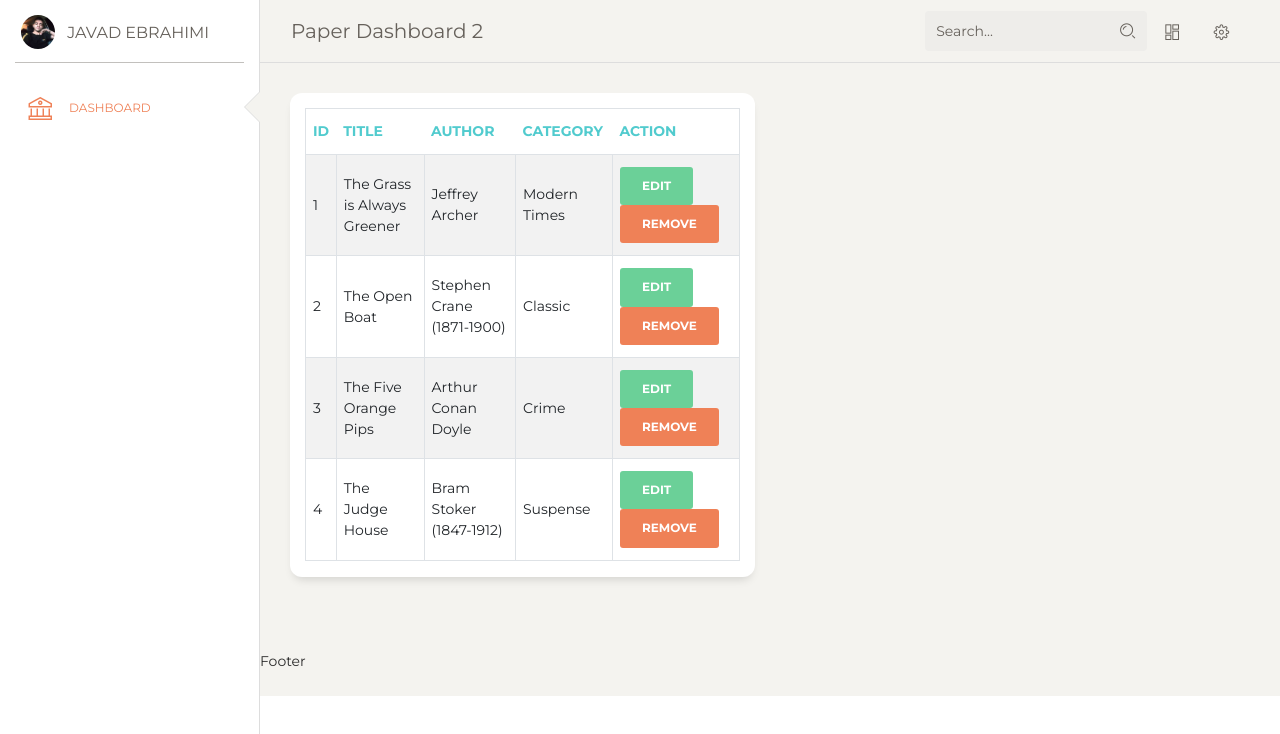
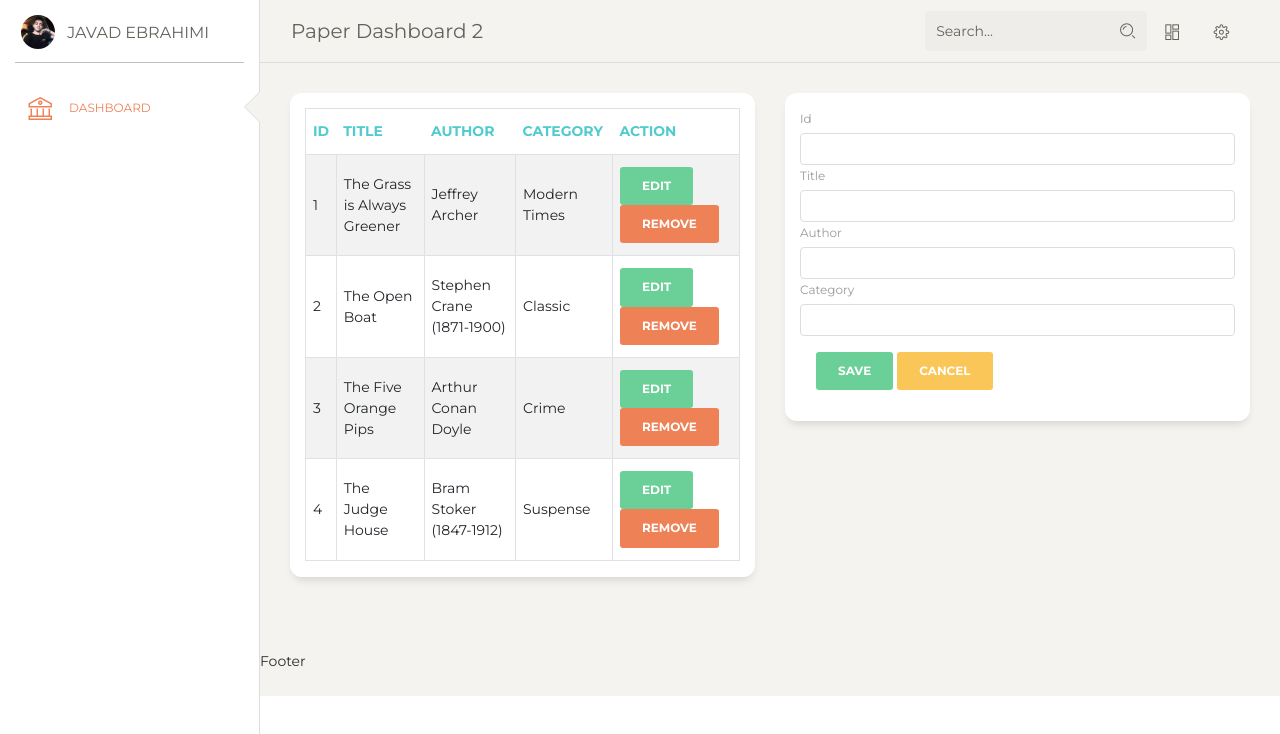
Before and after one commit to javadebrahimi68/sample03, a React (Create React App) app: page / in a window 1280 px wide. Shown: the top 734 px of the page. Built offline with nearby package versions, Linux system fonts and the light colour scheme.

Commit message:
create book edit
clear form
show select book in edit form

```diff
--- a/src/components/BookList/bookInfo.js
+++ b/src/components/BookList/bookInfo.js
@@ -1,6 +1,7 @@
 import React from 'react'
 
-export const bookInfo = ({books}) => {
+export const bookInfo = ({books,editBook}) => {
+
   return (
     <div className="col-md-6">
     <div className="card card-stats">
@@ -26,7 +27,7 @@ export const bookInfo = ({books}) => {
                                     <td>{item.author}</td>
                                     <td>{item.cat}</td>
                                     <td>
-                                        <button className='btn btn-success mr-1'>Edit</button>
+                                        <button className='btn btn-success mr-1' onClick={()=>editBook(item.id)}>Edit</button>
                                         <button className='btn btn-danger mr-1'>Remove</button>
                                     </td>
                                 </tr>)
--- a/src/components/BookList/bookList.js
+++ b/src/components/BookList/bookList.js
@@ -1,15 +1,38 @@
-import React from 'react';
-import {books} from '../../services/initialData';
+import React, { useState } from 'react';
+import { initialBooks, myBooks } from '../../services/initialData';
 import BookInfo from './bookInfo';
-export const bookList = () => {
+import EditBook from './editBook';
+const BookList = () => {
+    const [selectedBook, setSelectedBook] = useState(initialBooks);
 
+    const [books, setBooks] = useState(myBooks);
+    const editBook = (id) => {
+        const bookIndex = books.findIndex(c => c.id === id);
+        books.forEach(element => {
+            element.editMode = false;
+        });
+        books[bookIndex].editMode = true;
+        setBooks([...books]);
+        setSelectedBook(books[bookIndex]);
+        //  console.log('booklist/editbook fun', selectedBook);
+    };
+    const clearForm = () => {
+
+        setSelectedBook(initialBooks);
+    }
+    const save=()=>{
+
+    }
     return (
 
         <div className="row">
-         <BookInfo books={books}/>
+
+                <BookInfo books={books} editBook={editBook} />
+
+                <EditBook book={selectedBook} clearForm={clearForm} save={save} />
 
         </div>
     )
 }
 
-export default bookList;
+export default BookList;
--- a/src/components/BookList/editBook.js
+++ b/src/components/BookList/editBook.js
@@ -0,0 +1,32 @@
+
+import React from 'react'
+
+const EditBook = ({ book,clearForm ,save}) => {
+
+
+    return (
+        <div className="col-md-6">
+            <div className="card card-stats">
+                <div className="card-body ">
+                    <label htmlFor='id'>Id</label>
+                    <input name='id' type='text' className='form-control' defaultValue={ book.id} />
+
+                    <label htmlFor='title'>Title</label>
+                    <input name='title' type='text' className='form-control' defaultValue={book.title} />
+
+                    <label htmlFor='author'>Author</label>
+                    <input name='author' type='text' className='form-control'defaultValue={book.author} />
+
+                    <label htmlFor='category'>Category</label>
+                    <input name='category' type='text' className='form-control' defaultValue={book.cat} />
+                </div>
+                <div className='card-footer m-3'>
+                    <button className='btn btn-success mr-1' onClick={()=>save()}>Save</button>
+                    <button className='btn btn-warning mr-1' onClick={()=>clearForm()}>Cancel</button>
+
+                </div>
+            </div>
+        </div>
+    )
+}
+export default EditBook;
--- a/src/services/initialData.js
+++ b/src/services/initialData.js
@@ -1,15 +1,20 @@
 
 
- export const books =
+export const myBooks =
     [
-        { id: 1, title: 'The Grass is Always Greener', author: 'Jeffrey Archer', cat: 'Modern Times' },
-        { id: 2, title: 'The Open Boat', author: 'Stephen Crane (1871-1900)', cat: 'Classic' },
-        { id: 3, title: 'The Five Orange Pips', author: 'Arthur Conan Doyle', cat: 'Crime' },
-        { id: 4, title: 'The Judge House', author: 'Bram Stoker (1847-1912)', cat: 'Suspense' }
+        { id: 1, title: 'The Grass is Always Greener', author: 'Jeffrey Archer', cat: 'Modern Times',editMode:false },
+        { id: 2, title: 'The Open Boat', author: 'Stephen Crane (1871-1900)', cat: 'Classic' ,editMode:false},
+        { id: 3, title: 'The Five Orange Pips', author: 'Arthur Conan Doyle', cat: 'Crime' ,editMode:false},
+        { id: 4, title: 'The Judge House', author: 'Bram Stoker (1847-1912)', cat: 'Suspense' ,editMode:false}
     ]
-export const categories=[
+export const initialBooks =
+    [
+        { id: 5, title: '', author: '', cat: '' ,editMode:false}
+
+    ]
+export const categories = [
     { id: 1, title: 'Modern Times' },
-    { id: 2, title:'Classic' },
-    { id: 3, title:'Crime' },
-    { id: 4, title:  'Suspense' }
+    { id: 2, title: 'Classic' },
+    { id: 3, title: 'Crime' },
+    { id: 4, title: 'Suspense' }
 ]
```
Also changed, not shown: src/components/layout/adminLayout.js (+6 -6 lines).
